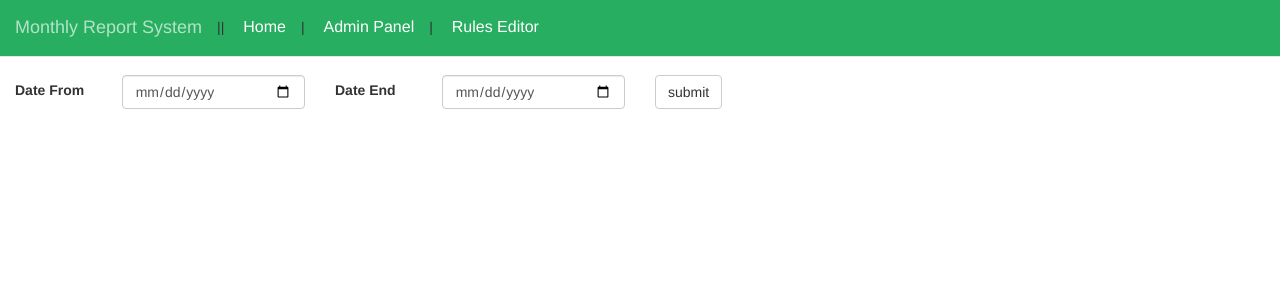
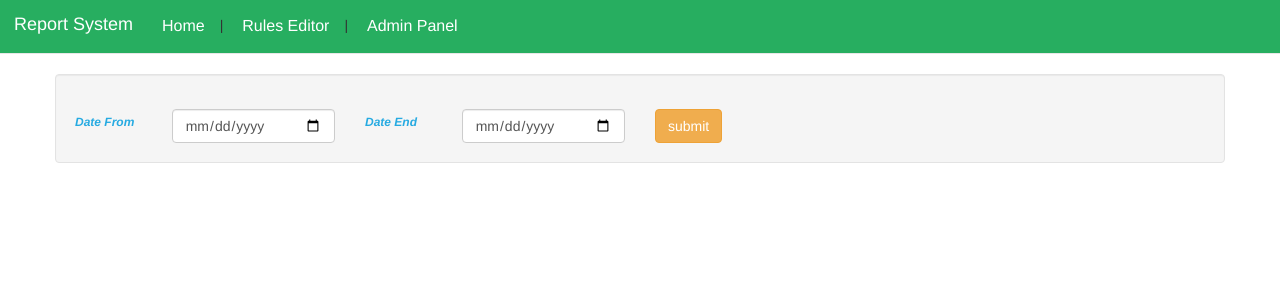
Before and after one commit to NegativeDearc/GreenBeltBonusSystem, a Flask app: page /report in a window 1280 px wide. Shown: the top 300 px of the page. Run offline with Flask 2, Linux system fonts and the light colour scheme; the visitor is signed in with stand-in values (Sample User, id 1); parts of the project's set-up code (start-up, migrations or seed data) failed here and were passed over; some libraries are stand-ins or nearby versions.

Commit message:
html页面修改 内容和css完全分离

```diff
--- a/app/templates/admin.html
+++ b/app/templates/admin.html
@@ -376,7 +376,7 @@
                         </tr>
                     </table>
                 </div>
-                <input type="submit" class="btn-success" value="提交">
+                <input type="submit" class="btn btn-success" value="提交">
             </div>
             </form>
         </div>
--- a/app/templates/report.html
+++ b/app/templates/report.html
@@ -13,47 +13,69 @@
 <script src="static/jspdf.min.js"></script>
 <script src="static/jspdf.plugin.autotable.js"></script>
 <script src="static/FileSaver.min.js"></script>
+<style>
+    nav.navbar-default {background-color: #27AE60;}
+    #brand {color: white;font-size:18px;padding: 14px}
+    div.navbar-collapse > a {color: white;font-size:16px;padding: 14px}
+    .container {margin-top: 20px;}
+    .control-label {font-size: 12px;font-style: oblique;color: #26aae1;margin-top: 5px;}
+    caption {text-align: center;font-size: 20px}
+    #cf_1 {padding-top: 10px}
+</style>
 
 <body>
-<nav class="navbar navbar-default navbar-fixed-top" style="background-color: #27AE60">
-    <a href="" style="color: white;font-size:18px;padding: 14px" class="btn btn-disabled disabled">Monthly Report System</a>||
-    <a href="{{ url_for('index') }}" style="color: white;font-size:16px;padding: 14px" class="btn">Home</a>|
-    <a href="{{ url_for('admin') }}" style="color: white;font-size:16px;padding: 14px" class="btn">Admin Panel</a>|
-    <a href="{{ url_for('rules') }}" style="color: white;font-size:16px;padding: 14px" class="btn">Rules Editor</a>
+<!--这边可以通过jinja2模板继承重用-->
+<nav class="navbar navbar-default navbar-static-top nav-top" role="navigation">
+    <div class="navbar-header">
+        <button type="button" class="navbar-toggle" data-toggle="collapse" data-target="#navbar1">
+            <span class="sr-only">Toggle navigation</span>
+            <span class="icon-bar"></span>
+            <span class="icon-bar"></span>
+            <span class="icon-bar"></span>
+        </button>
+        <!--无论折叠与否都显示-->
+        <a href="" class="navbar-brand" id="brand">Report System</a>
+    </div>
+    <!--折叠数据-->
+    <div class="collapse navbar-collapse navbar-responsive-collapse" id="navbar1">
+        <a href="{{ url_for('index') }}" class="btn">Home</a>|
+        <a href="{{ url_for('rules') }}" class="btn">Rules Editor</a>|
+        <a href="{{ url_for('admin') }}" class="btn">Admin Panel</a>
+    </div>
 </nav>
+<!--重用结束-->
 
-
-<div class="container-fluid" style="margin-top: 60px">
+<div class="container well">
     <div class="row">
         <form action="" method="post" class="form-group">
             <div class="form-group">
-        <label for="due_time" class="col-sm-1 control-label" style="margin-top: 5px">Date From</label>
+                <label for="due_time" class="col-sm-1 control-label">Date From</label>
                 <div class="col-sm-2">
                     <input type="date" class="form-control" name="date_begin" required="required">
                 </div>
             </div>
             <div class="form-group">
-        <label for="due_time" class="col-sm-1 control-label" style="margin-top: 5px">Date End</label>
+                <label for="due_time" class="col-sm-1 control-label">Date End</label>
                 <div class="col-sm-2">
                     <input type="date" class="form-control" name="date_end" required="required">
                 </div>
             </div>
             <div class="form-group">
                 <div class="col-sm-1">
-             <input type="submit" class="btn btn-default" name="submit" value="submit">
+                     <input type="submit" class="btn btn-warning" name="submit" value="submit">
                 </div>
             </div>
         </form>
     </div>
 </div>
 
-<div class="container-fluid" style="padding-top: 40px">
+<div class="container-fluid" id="cf_1">
 {% if data %}
 <!--potential bugs here,if the dict's keys resorted,maybe will get wrong number -->
 <!--watch out!use 'in' to fix the key order -->
 <div class="table-responsive">
 <table class="table table-striped table-hover table-expandable" id="report">
-<caption style="text-align: center;font-size: 20px">From {{ request.form.get('date_begin') }} to {{ request.form.get('date_end') }}</caption>
+<caption>From {{ request.form.get('date_begin') }} to {{ request.form.get('date_end') }}</caption>
 <thead>
     <tr>
         <th>Name</th>
```
Also changed, not shown: app/templates/login.html (+43 -39 lines), app/templates/rules.html (+26 -7 lines), app/templates/search.html (+16 -8 lines). Lines whose indentation alone changed are shown as unchanged.
